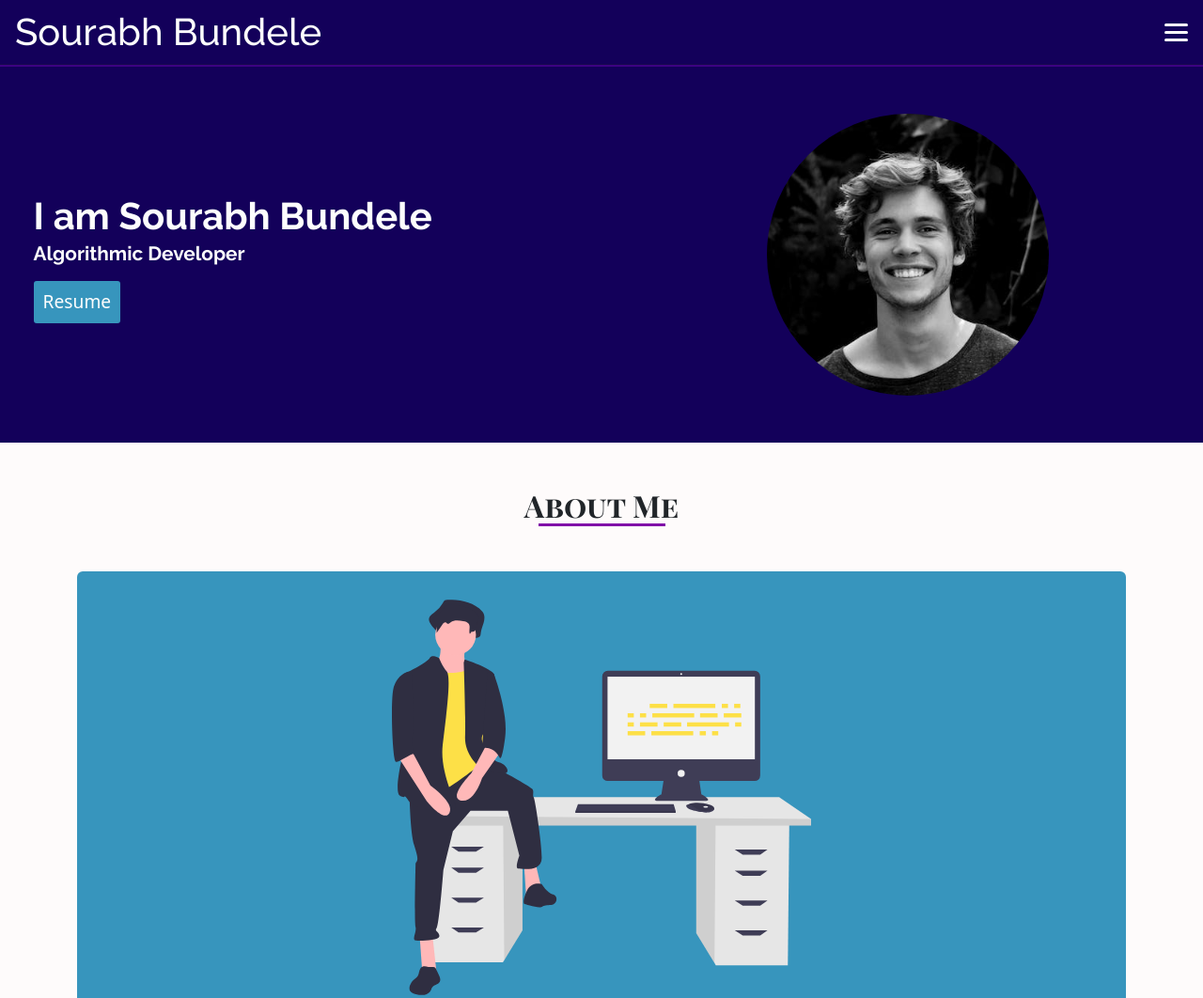
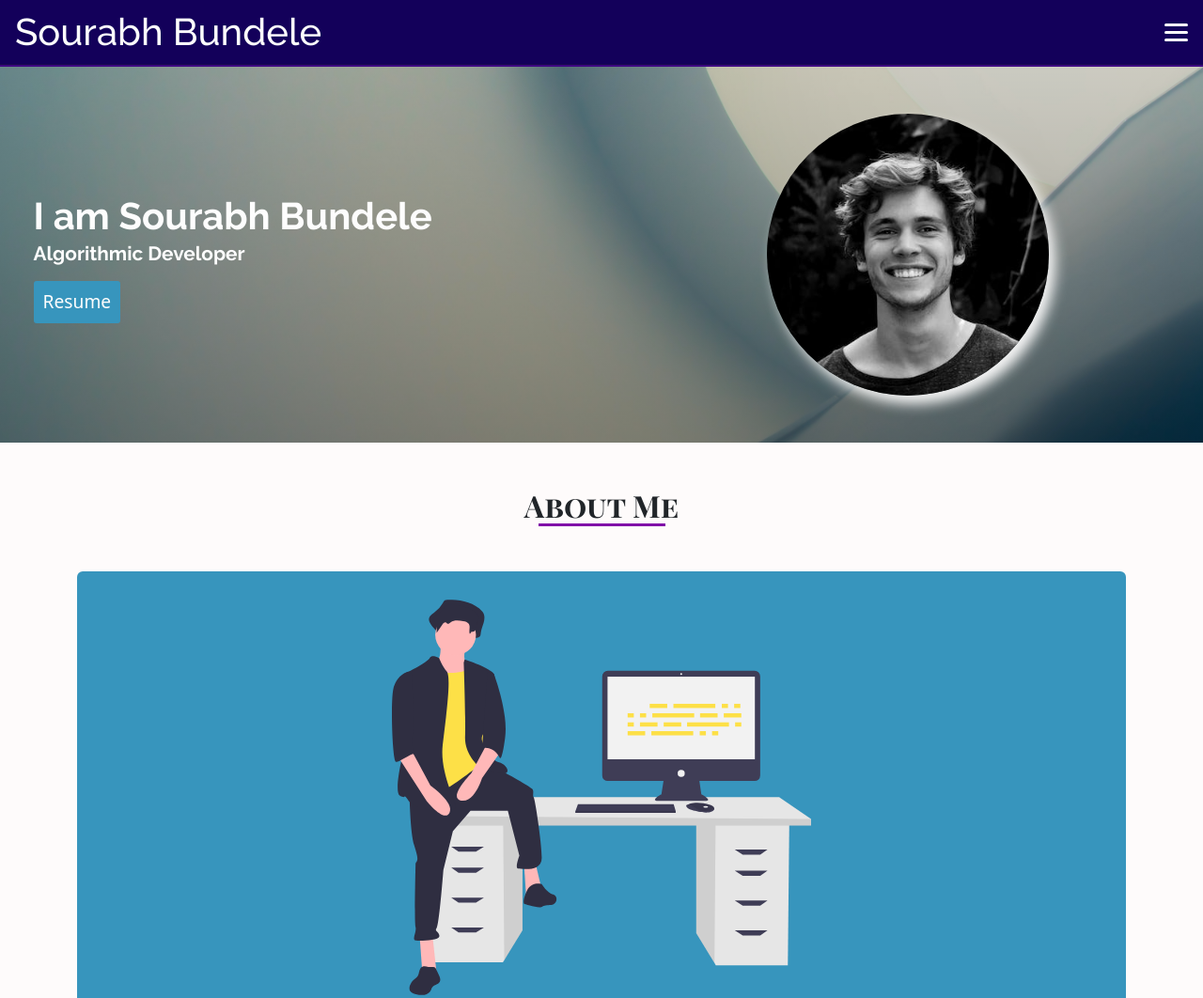
Before and after one commit to SBundele/Portfolio, a plain HTML site: page index.html in a window 1280 px wide. Shown: the top 1062 px of the page at 94% size. Drawn offline with nearby package versions, Linux system fonts and the light colour scheme.

Commit message:
Added hero-image in 768 media query

```diff
--- a/css/style.css
+++ b/css/style.css
@@ -364,6 +364,8 @@ body{
         margin: 0;
     }
     .hero-section{
+        background: linear-gradient(rgba(0,0,0,0.2),rgba(0,0,0,0.4)), url("../images/hero-image.jpg");
+        background-size: cover;
         padding-bottom: 0 !important;
     }
     .hero-section .flex{
@@ -386,6 +388,7 @@ body{
         height: 300px;
         margin: 0 auto;
         border-radius: 50%;
+        box-shadow: 7px 9px 14px whitesmoke;
     }
     .side1{
         width: 40%;
@@ -398,6 +401,7 @@ body{
     }
     .html-project{
         flex-direction: row;
+        justify-content: space-around;
     }
     .cards{
         width: 41.66%;
```
Also changed, not shown: images/contact.jpg (added), images/hero-image.jpg (added).
